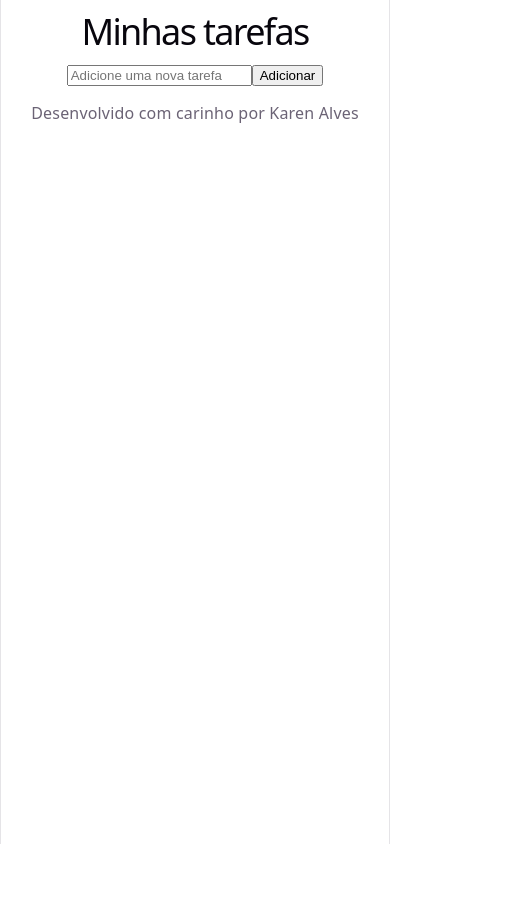
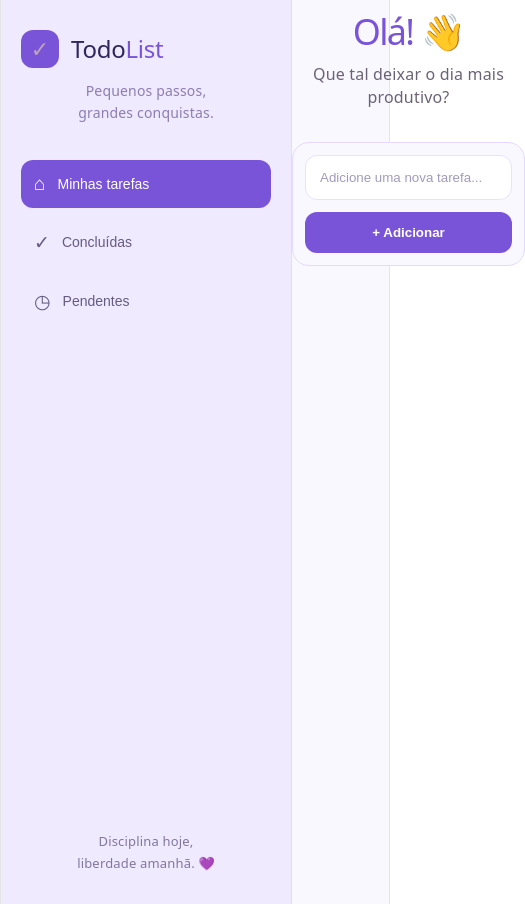
Before and after one commit to karenaraujodev/react-todo-list, a React (Vite) app in the folder TodoList/: page / in a window 390 px wide. Shown: the whole page, 525 px wide, since content can reach past the window. Before the commit the page ends 844 px from the top, so only its background shows below. Built offline with nearby package versions, Linux system fonts and the light colour scheme.

Commit message:
feat: adiciona menu lateral ao TodoList

```diff
--- a/TodoList/src/App.css
+++ b/TodoList/src/App.css
@@ -1,184 +1,196 @@
-.counter {
-  font-size: 16px;
-  padding: 5px 10px;
-  border-radius: 5px;
-  color: var(--accent);
-  background: var(--accent-bg);
-  border: 2px solid transparent;
-  transition: border-color 0.3s;
+/* Área que reúne o formulário e a lista */
+.tasks-section {
+  width: 100%;
+  max-width: 900px;
+  margin-top: 32px;
+}
+
+/* Formulário de tarefas */
+.task-form {
+  display: flex;
+  gap: 12px;
+  padding: 12px;
   margin-bottom: 24px;
 
-  &:hover {
-    border-color: var(--accent-border);
+  background: #f9f7ff;
+  border: 1px solid #e4d9ff;
+  border-radius: 17px;
 }
-  &:focus-visible {
-    outline: 2px solid var(--accent);
-    outline-offset: 2px;
+
+.task-form input {
+  flex: 1;
+  min-width: 0;
+  padding: 14px;
+
+  background: white;
+  color: #30265d;
+
+  border: 1px solid #e9e2ff;
+  border-radius: 12px;
+  outline: none;
+}
+
+.task-form input:focus {
+  border-color: #a58be9;
+  box-shadow: 0 0 0 3px #a58be920;
+}
+
+.task-form input::placeholder {
+  color: #a29abf;
+}
+
+.task-form button {
+  padding: 13px 20px;
+
+  border: none;
+  border-radius: 12px;
+
+  background: #7954d9;
+  color: white;
+
+  font-weight: 600;
+  transition: background 0.2s;
+}
+
+.task-form button:hover {
+  background: #6240bd;
+}
+
+/* Lista */
+#list {
+  display: flex;
+  flex-direction: column;
+  gap: 12px;
+  list-style: none;
+}
+
+#list li {
+  padding: 18px 20px;
+
+  background: white;
+  border: 1px solid #e9e2ff;
+  border-radius: 15px;
+
+  color: #30265d;
+  overflow-wrap: anywhere;
+}
+
+@media (max-width: 480px) {
+  .task-form {
+    flex-direction: column;
+  }
+
+  .task-form button {
+    width: 100%;
   }
 }
-
-.hero {
-  position: relative;
-
-  .base,
-  .framework,
-  .vite {
-    inset-inline: 0;
-    margin: 0 auto;
+/* Layout principal */
+.app-layout {
+  display: flex;
+  min-height: 100vh;
+  background: #faf8ff;
 }
 
-  .base {
-    width: 170px;
-    position: relative;
-    z-index: 0;
+/* Menu lateral */
+.sidebar {
+  display: flex;
+  flex-direction: column;
+  width: 250px;
+  min-height: 100vh;
+  padding: 30px 20px;
+  background: #f0eaff;
+  border-right: 1px solid #e4d9ff;
+  flex-shrink: 0;
 }
 
-  .framework,
-  .vite {
-    position: absolute;
+/* Logo */
+.logo {
+  display: flex;
+  align-items: center;
+  gap: 12px;
+  margin-bottom: 12px;
 }
 
-  .framework {
-    z-index: 1;
-    top: 34px;
-    height: 28px;
-    transform: perspective(2000px) rotateZ(300deg) rotateX(44deg) rotateY(39deg)
-      scale(1.4);
+.logo-icon {
+  display: flex;
+  align-items: center;
+  justify-content: center;
+  width: 38px;
+  height: 38px;
+  background: #7954d9;
+  color: rgb(190, 163, 187);
+  border-radius: 12px;
+  font-size: 22px;
+  font-weight: bold;
 }
 
-  .vite {
-    z-index: 0;
-    top: 107px;
-    height: 26px;
-    width: auto;
-    transform: perspective(2000px) rotateZ(300deg) rotateX(40deg) rotateY(39deg)
-      scale(0.8);
-  }
+.logo h2 {
+  margin: 0;
+  color: #30265d;
+  font-size: 24px;
 }
 
-#center {
+.logo h2 span {
+  color: #7954d9;
+}
+
+/* Descrição */
+.sidebar-description {
+  margin: 0 0 35px;
+  color: #8b7db1;
+  font-size: 14px;
+  line-height: 1.6;
+}
+
+/* Navegação */
+.sidebar-nav {
   display: flex;
   flex-direction: column;
-  gap: 25px;
-  place-content: center;
-  place-items: center;
-  flex-grow: 1;
-
-  @media (max-width: 1024px) {
-    padding: 32px 20px 24px;
-    gap: 18px;
-  }
+  gap: 10px;
 }
 
-#next-steps {
+.sidebar-nav button {
   display: flex;
-  border-top: 1px solid var(--border);
+  align-items: center;
+  gap: 12px;
+  width: 100%;
+  padding: 13px;
+  border: none;
+  border-radius: 12px;
+  background: transparent;
+  color: #655b83;
   text-align: left;
-
-  & > div {
-    flex: 1 1 0;
-    padding: 32px;
-    @media (max-width: 1024px) {
-      padding: 24px 20px;
-    }
+  font-size: 14px;
+  cursor: pointer;
+  transition: background 0.2s, color 0.2s;
 }
 
-  .icon {
-    margin-bottom: 16px;
-    width: 22px;
-    height: 22px;
+/* Efeito ao passar o mouse */
+.sidebar-nav button:hover {
+  background: #e6dcff;
+  color: #6240bd;
 }
 
-  @media (max-width: 1024px) {
-    flex-direction: column;
-    text-align: center;
-  }
+/* Opção selecionada */
+.sidebar-nav button.active {
+  background: #7954d9;
+  color: white;
 }
 
-#docs {
-  border-right: 1px solid var(--border);
-
-  @media (max-width: 1024px) {
-    border-right: none;
-    border-bottom: 1px solid var(--border);
-  }
+/* Ícones do menu */
+.nav-icon {
+  font-size: 19px;
 }
 
-#next-steps ul {
-  list-style: none;
-  padding: 0;
-  display: flex;
-  gap: 8px;
-  margin: 32px 0 0;
-
-  .logo {
-    height: 18px;
+/* Frase no final do menu */
+.sidebar-footer {
+  margin-top: auto;
+  padding-top: 25px;
+  color: #81769f;
+  font-size: 13px;
+  line-height: 1.7;
 }
-
-  a {
-    color: var(--text-h);
-    font-size: 16px;
-    border-radius: 6px;
-    background: var(--social-bg);
-    display: flex;
-    padding: 6px 12px;
-    align-items: center;
-    gap: 8px;
-    text-decoration: none;
-    transition: box-shadow 0.3s;
-
-    &:hover {
-      box-shadow: var(--shadow);
+/* Título da saudação */
+.welcome-section h1 {
+  color: #7954d9;
 }
-    .button-icon {
-      height: 18px;
-      width: 18px;
-    }
-  }
-
-  @media (max-width: 1024px) {
-    margin-top: 20px;
-    flex-wrap: wrap;
-    justify-content: center;
-
-    li {
-      flex: 1 1 calc(50% - 8px);
-    }
-
-    a {
-      width: 100%;
-      justify-content: center;
-      box-sizing: border-box;
-    }
-  }
-}
-
-#spacer {
-  height: 88px;
-  border-top: 1px solid var(--border);
-  @media (max-width: 1024px) {
-    height: 48px;
-  }
-}
-
-.ticks {
-  position: relative;
-  width: 100%;
-
-  &::before,
-  &::after {
-    content: '';
-    position: absolute;
-    top: -4.5px;
-    border: 5px solid transparent;
-  }
-
-  &::before {
-    left: 0;
-    border-left-color: var(--border);
-  }
-  &::after {
-    right: 0;
-    border-right-color: var(--border);
-  }
-}
--- a/TodoList/src/App.jsx
+++ b/TodoList/src/App.jsx
@@ -1,27 +1,48 @@
+import { useState } from 'react'
+
+import Sidebar from './componentes/Sidebar'
+import Header from './componentes/header'
+import TaskForm from './componentes/TaskForm'
+import TaskList from './componentes/TaskList'
+
 import './App.css'
-import Header from './header'
-import TaskForm from './TaskForm'
-import TaskList from './TaskList'
-import Footer from './Footer'
-import {useState} from 'react'
-
 
 function App() {
   const [tarefas, setTarefas] = useState([])
-  function adicionarTarefa(novaTarefa) {
-  setTarefas([...tarefas, novaTarefa])
-}
+
+  function adicionarTarefa(novoTexto) {
+    const novaTarefa = {
+      id: Date.now(),
+      texto: novoTexto,
+      concluida: false,
+    }
+
+    setTarefas((tarefasAtuais) => [
+      ...tarefasAtuais,
+      novaTarefa,
+    ])
+  }
+
   return (
-    <>
-      <Header />
-      <main>
-        <TaskForm adicionarTarefa={adicionarTarefa} />
-        <TaskList tarefas={tarefas} />
+    <div className="app-layout">
+
+      <Sidebar />
+
+      <main className="main-content">
+
+        <Header />
+
+        <section className="tasks-section">
+
+          <TaskForm adicionarTarefa={adicionarTarefa} />
+
+          <TaskList tarefas={tarefas} />
+
+        </section>
+
       </main>
-      <Footer />
-    </>
 
-
+    </div>
   )
 }
 
--- a/TodoList/src/TaskForm.jsx
+++ /dev/null
@@ -1,37 +0,0 @@
-import { useState } from 'react'
-
-function TaskForm({ adicionarTarefa }) {
-  const [texto, setTexto] = useState('')
-
-  function handleChange(event) {
-    setTexto(event.target.value)
-  }
-  function handleSubmit(event) {
-  event.preventDefault()
-
-  if (texto.trim() === '') {
-    return
-  }
-
-  adicionarTarefa(texto)
-
-  setTexto('')
-}
-
-  return (
-    <form onSubmit={handleSubmit}>
-      <input
-        type="text"
-        placeholder="Adicione uma nova tarefa"
-        value={texto}
-        onChange={handleChange}
-      />
-
-      <button type="submit">
-        Adicionar
-      </button>
-    </form>
-  )
-}
-
-export default TaskForm
--- /dev/null
+++ b/TodoList/src/componentes/Sidebar.jsx
@@ -0,0 +1,48 @@
+function Sidebar() {
+  return (
+    <aside className="sidebar">
+
+      <div className="logo">
+        <div className="logo-icon">✓</div>
+
+        <h2>
+          Todo<span>List</span>
+        </h2>
+      </div>
+
+      <p className="sidebar-description">
+        Pequenos passos,
+        <br />
+        grandes conquistas.
+      </p>
+
+      <nav className="sidebar-nav">
+
+        <button className="active" type="button">
+          <span className="nav-icon">⌂</span>
+          Minhas tarefas
+        </button>
+
+        <button type="button">
+          <span className="nav-icon">✓</span>
+          Concluídas
+        </button>
+
+        <button type="button">
+          <span className="nav-icon">◷</span>
+          Pendentes
+        </button>
+
+      </nav>
+
+      <div className="sidebar-footer">
+        Disciplina hoje,
+        <br />
+        liberdade amanhã. 💜
+      </div>
+
+    </aside>
+  )
+}
+
+export default Sidebar
--- /dev/null
+++ b/TodoList/src/componentes/TaskForm.jsx
@@ -0,0 +1,35 @@
+import { useState } from 'react'
+
+function TaskForm({ adicionarTarefa }) {
+  const [texto, setTexto] = useState('')
+
+  function handleSubmit(event) {
+    event.preventDefault()
+
+    if (texto.trim() === '') return
+
+    adicionarTarefa(texto.trim())
+
+    setTexto('')
+  }
+
+  return (
+    <form className="task-form" onSubmit={handleSubmit}>
+
+      <input
+        type="text"
+        placeholder="Adicione uma nova tarefa..."
+        value={texto}
+        onChange={(event) => setTexto(event.target.value)}
+        aria-label="Descrição da nova tarefa"
+      />
+
+      <button type="submit">
+        + Adicionar
+      </button>
+
+    </form>
+  )
+}
+
+export default TaskForm
--- a/TodoList/src/TaskList.jsx
+++ b/TodoList/src/componentes/TaskList.jsx
@@ -1,11 +1,13 @@
-
 function TaskList({ tarefas }) {
   return (
     <ul id="list">
-      {tarefas.map((tarefa, index) => (
-        <li key={index}>{tarefa}</li>
+      {tarefas.map((tarefa) => (
+        <li key={tarefa.id}>
+          {tarefa.texto}
+        </li>
       ))}
     </ul>
   )
 }
+
 export default TaskList
--- /dev/null
+++ b/TodoList/src/componentes/header.jsx
@@ -0,0 +1,15 @@
+function Header() {
+  return (
+    <header className="welcome-section">
+      <div>
+        <h1>Olá! 👋</h1>
+
+        <p>
+          Que tal deixar o dia mais produtivo?
+        </p>
+      </div>
+    </header>
+  )
+}
+
+export default Header
--- a/TodoList/src/header.jsx
+++ /dev/null
@@ -1,11 +0,0 @@
-import './App.css'
-
-function Header() {
-  return (
-    <header>
-      <h1>Minhas tarefas</h1>
-    </header>
-  )
-}
-
-export default Header
```
Also changed, not shown: TodoList/src/componentes/Footer.jsx (renamed from TodoList/src/Footer.jsx). Lines whose indentation alone changed are shown as unchanged.
